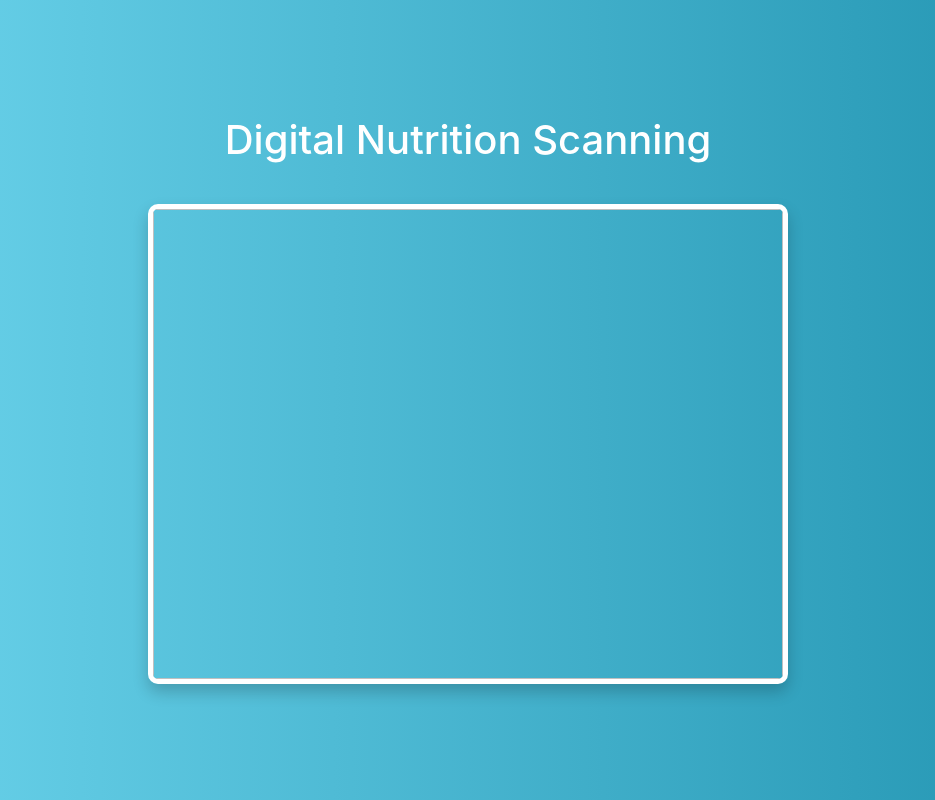
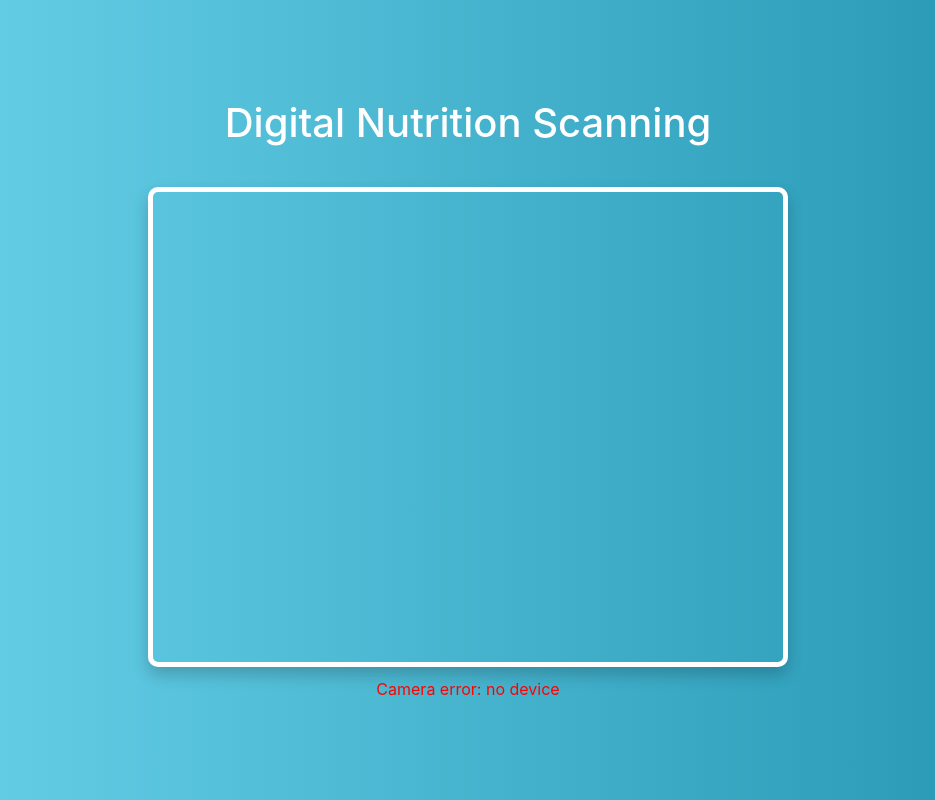
Before and after one commit to satvikahuja/food-nutrition-classifier, a Flask app: page / in a window 1280 px wide. Shown: the whole page, without its empty margins (172-1107 px from the left). Run offline with Flask 3, Linux system fonts and the light colour scheme; some libraries are stand-ins or nearby versions.

Commit message:
Update index.html

```diff
--- a/templates/index.html
+++ b/templates/index.html
@@ -20,7 +20,7 @@
             align-items: center;
             height: 100%;
         }
-        #processedImage {
+        #videoFeed, #processedImage {
             border-radius: 10px;
             border: 5px solid #fff;
             box-shadow: 0 8px 16px rgba(0,0,0,0.2);
@@ -29,12 +29,20 @@
         h1 {
             margin-bottom: 0.5em;
         }
+        #cameraError {
+            color: red;
+            display: none;
+            margin-top: 10px;
+        }
     </style>
 </head>
 <body>
     <div class="video-container">
         <h1>Digital Nutrition Scanning</h1>
-        <img id="processedImage" width="640" height="480"/>
+        <video id="videoFeed" width="640" height="480" autoplay playsinline></video>
+        <img id="processedImage" style="display:none;" width="640" height="480"/>
+        <!-- Error message container -->
+        <div id="cameraError">Camera error: <span id="cameraErrorMessage"></span></div>
     </div>
     <!-- Load Socket.IO -->
     <script src="https://cdn.socket.io/4.0.0/socket.io.min.js"></script>
@@ -43,7 +51,10 @@
     <script src="https://cdn.jsdelivr.net/npm/@popperjs/core@2.5.2/dist/umd/popper.min.js"></script>
     <script src="https://stackpath.bootstrapcdn.com/bootstrap/4.5.2/js/bootstrap.min.js"></script>
     <script>
+        const videoElement = document.getElementById('videoFeed');
         const processedImage = document.getElementById('processedImage');
+        const cameraErrorContainer = document.getElementById('cameraError');
+        const cameraErrorMessage = document.getElementById('cameraErrorMessage');
         const socket = io.connect(location.origin);
 
         // Set event listeners for Socket.IO
@@ -52,9 +63,51 @@
         });
 
         socket.on('response', data => {
-            // Update the 'src' of the 'img' element with the processed image received from the server
             processedImage.src = data.image;
+            processedImage.style.display = 'block';
         });
+
+        // Access webcam
+        async function initCamera() {
+            if (!navigator.mediaDevices || !navigator.mediaDevices.getUserMedia) {
+                console.error("Browser API navigator.mediaDevices.getUserMedia not available");
+                cameraErrorMessage.textContent = "Camera not available.";
+                cameraErrorContainer.style.display = 'block';
+                return;
+            }
+
+            try {
+                const stream = await navigator.mediaDevices.getUserMedia({ video: true });
+                videoElement.srcObject = stream;
+                cameraErrorContainer.style.display = 'none'; // Hide error if successful
+            } catch (error) {
+                console.error("Error accessing the camera", error);
+                cameraErrorMessage.textContent = error.message; // Set the error message text
+                cameraErrorContainer.style.display = 'block'; // Show the error message
+            }
+        }
+
+        initCamera();
+
+        // Send frames to the server
+        function sendFrame() {
+            if (videoElement.paused || videoElement.ended) return;
+            const canvas = document.createElement('canvas');
+            canvas.width = videoElement.videoWidth;
+            canvas.height = videoElement.videoHeight;
+            const context = canvas.getContext('2d');
+            context.drawImage(videoElement, 0, 0, canvas.width, canvas.height);
+            canvas.toBlob(blob => {
+                const reader = new FileReader();
+                reader.onloadend = () => {
+                    socket.emit('image', { image: reader.result });
+                };
+                reader.readAsDataURL(blob);
+            }, 'image/jpeg');
+        }
+
+        // Start sending frames every 100ms
+        setInterval(sendFrame, 100);
     </script>
 </body>
 </html>
```
